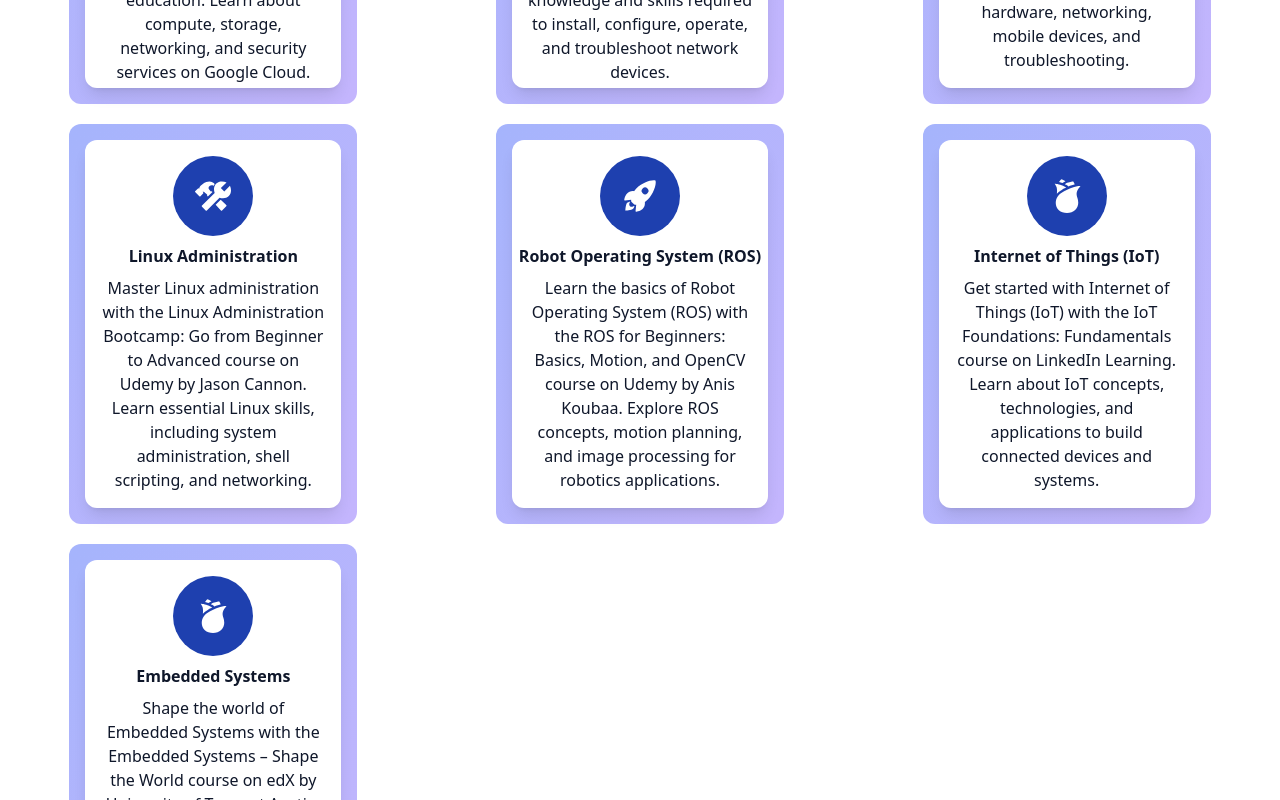
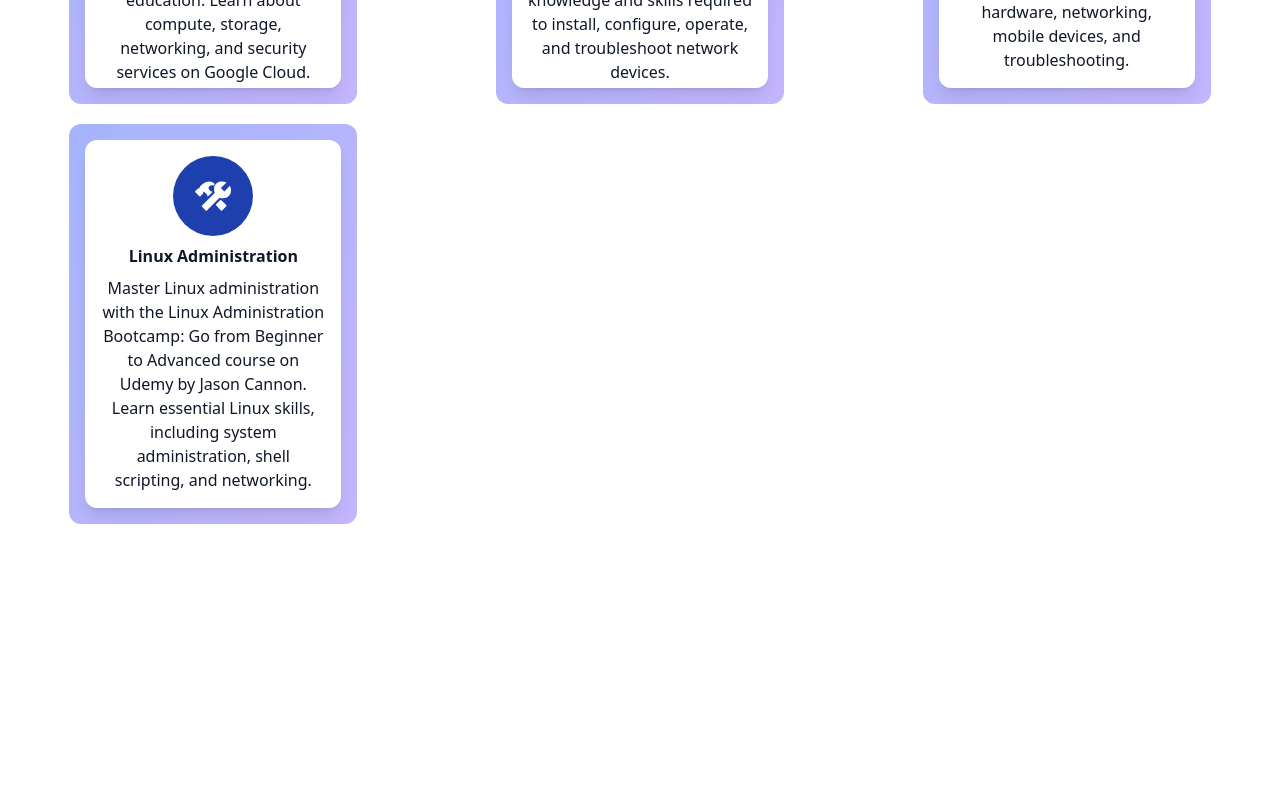
Before and after one commit to spydtech/EonlineCource, a React (Create React App) app: page /student in a window 1280 px wide. Shown: the part 3140-3940 px from the top of the page. After the commit the page ends 3732 px from the top, so only its background shows below. Built offline with nearby package versions, Linux system fonts and the light colour scheme.

Commit message:
updated code

```diff
--- a/src/Components/Home/Plat form/AllCourses/FullStack.jsx
+++ b/src/Components/Home/Plat form/AllCourses/FullStack.jsx
@@ -6,7 +6,7 @@
 
   const CourseCard = ({ id, title, description, image, link }) => {
     return (
-      <Link to={link || "/"}>
+      <Link to={link}>
         <div className="max-w-sm rounded overflow-hidden shadow-lg transition-transform duration-300 transform hover:scale-105">
           <img className="w-full" src={image} alt={title} />
           <div className="px-6 py-4">
@@ -23,7 +23,7 @@
       title: "Full Stack Web Development",
       description: "Learn how to build web applications from front to back.",
       image: "https://encrypted-tbn0.gstatic.com/images?q=tbn:ANd9GcQCP7WwqRZMt45muqpTdBtWssi3TJHjGG4UkwvxBaIBRAV5naPe4-XBwl6tatEPaZWkDDk&usqp=CAU",
-      link: "particularFullStack"
+      link: "/fullStackWebDevelopment"
     },
     {
       id: 2,
--- a/src/Components/Home/Plat form/StudentCourses.jsx
+++ b/src/Components/Home/Plat form/StudentCourses.jsx
@@ -4,121 +4,12 @@
 import { BiBarChartSquare } from 'react-icons/bi';
 import { IoLogoElectron, IoPhonePortrait, IoCodeWorking , IoFlask, IoGameController, IoLockClosed, IoAnalyticsSharp, IoCloudSharp, IoCodeSlash, IoShapes, IoPeople, IoShieldCheckmark, IoArrowUndoCircleSharp, IoBookSharp, IoConstructSharp, IoWifiSharp, IoRocketSharp, IoHardwareChipSharp, IoRoseSharp } from 'react-icons/io5';
 const StudentCourses = () => {
-  // const courseData = [
-  //   {
-  //     icon: <IoLogoElectron />,
-  //     title: "Full Stack Web Development",
-  //     description: "Explore the world of data analysis and machine learning.",
-  //     total: "425 courses",
-  //     link: "/datascience"
-  //   },
-  //   {
-  //     icon: <IoBriefcase />,
-  //     title: "Business",
-  //     description: "Learn key business strategies and management principles.",
-  //     total: "4244 courses",
-  //     link: "/business"
-  //   },
-  //   {
-  //     icon: <IoCodeSlash />,
-  //     title: "Computer Science",
-  //     description: "Master programming and software development skills.",
-  //     total: "628 courses",
-  //     link: "/computerscience"
-  //   },
-  //   {
-  //     icon: <IoMedkit />,
-  //     title: "Health",
-  //     description: "Explore health sciences and medical technologies.",
-  //     total: "471 courses",
-  //     link: "/health"
-  //   },
-  //   {
-  //     icon: <IoPeople />,
-  //     title: "Social Science",
-  //     description: "Study human behavior and societal trends.",
-  //     total: "555 courses",
-  //     link: "/socialscience"
-  //   },
-  //   {
-  //     icon: <IoBrush />,
-  //     title: "Personal Development",
-  //     description: "Improve personal skills and professional growth.",
-  //     total: "425 courses",
-  //     link: "/personaldevelopment"
-  //   },
-  //   {
-  //     icon: <IoShapes />,
-  //     title: "Arts and Humanities",
-  //     description: "Explore creativity, culture, and historical studies.",
-  //     total: "338 courses",
-  //     link: "/artsandHumanities"
-  //   },
-  //   {
-  //     icon: <IoLockClosed />,
-  //     title: "Cybersecurity",
-  //     description: "Protect systems, networks, and programs from digital attacks.",
-  //     courses: [
-  //       "Cybersecurity Fundamentals: Introduction to Cyber Security (Coursera by NYU)",
-  //       "Ethical Hacking: The Complete Ethical Hacking Course (Udemy by Ermin Kreponic)",
-  //       "Network Security: Network Security Fundamentals (Pluralsight)",
-  //       "Certifications: CompTIA Security+, Certified Ethical Hacker (CEH), Certified Information Systems Security Professional (CISSP)"
-  //     ],
-  //     link: "/cybersecurity"
-  //   },
-  //   {
-  //     icon: <IoAnalyticsSharp />,
-  //     title: "Data Science and Analytics",
-  //     description: "Analyze and interpret complex data.",
-  //     courses: [
-  //       "Data Analysis with Python: Python for Data Science and Machine Learning Bootcamp (Udemy by Jose Portilla)",
-  //       "Data Visualization: Data Visualization with Python (Coursera by University of Michigan)",
-  //       "Big Data: Big Data Specialization (Coursera by University of California, San Diego)",
-  //       "Data Engineering: Data Engineering, Big Data, and Machine Learning on GCP (Coursera by Google Cloud)"
-  //     ],
-  //     link: "/datascience"
-  //   },
-  //   {
-  //     icon: <IoCloudSharp />,
-  //     title: "Cloud Computing",
-  //     description: "Utilize remote servers hosted on the internet to store, manage, and process data.",
-  //     courses: [
-  //       "AWS: AWS Certified Solutions Architect – Associate (A Cloud Guru)",
-  //       "Microsoft Azure: Microsoft Certified: Azure Fundamentals (Pluralsight)",
-  //       "Google Cloud: Google Cloud Platform Fundamentals: Core Infrastructure (E-education)"
-  //     ],
-  //     link: "/cloudcomputing"
-  //   },
-  //   {
-  //     icon: <IoCodeWorkingSharp />,
-  //     title: "IT and Networking",
-  //     description: "Manage and maintain computer networks and related services.",
-  //     courses: [
-  //       "Cisco CCNA: Cisco CCNA 200-301 – The Complete Guide to Getting Certified (Udemy by Neil Anderson)",
-  //       "CompTIA A+: CompTIA A+ 2019 Certification 1001. The Total Course (Udemy by Mike Meyers)",
-  //       "Linux Administration: Linux Administration Bootcamp: Go from Beginner to Advanced (Udemy by Jason Cannon)"
-  //     ],
-  //     link: "/itandnetworking"
-  //   },
-  //   {
-  //     icon: <FaRobot />,
-  //     title: "Robotics and IoT",
-  //     description: "Explore the world of robotics and connected devices.",
-  //     courses: [
-  //       "Robot Operating System (ROS): ROS for Beginners: Basics, Motion, and OpenCV (Udemy by Anis Koubaa)",
-  //       "Internet of Things (IoT): IoT Foundations: Fundamentals (LinkedIn Learning)",
-  //       "Embedded Systems: Embedded Systems – Shape the World (edX by University of Texas at Austin)"
-  //     ],
-  //     link: "/roboticsandiot"
-  //   }
-  // ];
-
   const courseData = [
     {
       title: "Full Stack Web Development",
       icon: <IoLogoElectron />,
       description: "Learn to build dynamic websites and web applications with the Full Stack Web Development course. Covering both front-end and back-end development, this course will teach you everything you need to know to become a proficient web developer. Taught by Rob Percival on Udemy.",
-      link: "/particularFullStack"
+      link: "/fullStack"
     },
     {
       title: "Data Analytics",
@@ -229,24 +120,7 @@
       description: "Master Linux administration with the Linux Administration Bootcamp: Go from Beginner to Advanced course on Udemy by Jason Cannon. Learn essential Linux skills, including system administration, shell scripting, and networking.",
       link: "link-to-the-course"
     },
-    {
-      title: "Robot Operating System (ROS)",
-      icon: <IoRocketSharp />,
-      description: "Learn the basics of Robot Operating System (ROS) with the ROS for Beginners: Basics, Motion, and OpenCV course on Udemy by Anis Koubaa. Explore ROS concepts, motion planning, and image processing for robotics applications.",
-      link: "link-to-the-course"
-    },
-    {
-      title: "Internet of Things (IoT)",
-      icon: <IoRoseSharp />,
-      description: "Get started with Internet of Things (IoT) with the IoT Foundations: Fundamentals course on LinkedIn Learning. Learn about IoT concepts, technologies, and applications to build connected devices and systems.",
-      link: "link-to-the-course"
-    },
-    {
-      title: "Embedded Systems",
-      icon: <IoRoseSharp />,
-      description: "Shape the world of Embedded Systems with the Embedded Systems – Shape the World course on edX by University of Texas at Austin. Explore embedded systems design, programming, and interfacing for real-world applications.",
-      link: "link-to-the-course"
-    }
+
   ];
   return (
     <>
--- a/src/Components/Home/Plat form/particularCoursesPage/AboutCourses.jsx
+++ b/src/Components/Home/Plat form/particularCoursesPage/FullStackWebDevelopmentPage/AboutCourses.jsx
@@ -1,7 +1,7 @@
 import React, { useState, useEffect } from "react";
 import About from "./About";
 import Outcomes from "./Outcomes";
-import FullStackWebDev from "./FullStackWebDevelopmentFQA/FullStackWebDev";
+import FullStackWebDevFQACourses from "./FullStackWebDevFQACourses";
 const AboutCourses = () => {
     const [activeTab, setActiveTab] = useState("tab1");
 
@@ -84,7 +84,7 @@
               activeTab === "tab3" ? "" : "hidden"
             }`}
           >
-         <FullStackWebDev />
+         <FullStackWebDevFQACourses />
           </div>
           <div
             id="tab4"
--- a/src/Components/Home/Plat form/particularCoursesPage/ParticularFullStack.jsx
+++ b/src/Components/Home/Plat form/particularCoursesPage/FullStackWebDevelopmentPage/FullStackWebDevelopment.jsx
@@ -1,5 +1,5 @@
 import React from "react";
-import Navbar from "../../../Navbar";
+import Navbar from "../../../../Navbar";
 import AboutCourses from "./AboutCourses";
 
 const ParticularFullStack = () => {
```
Also changed, not shown: src/App.js (+69 -3 lines), src/Components/Home/Plat form/particularCoursesPage/FullStackWebDevelopmentPage/About.jsx (renamed from src/Components/Home/Plat form/particularCoursesPage/About.jsx), src/Components/Home/Plat form/particularCoursesPage/FullStackWebDevelopmentPage/FullStackWebDevFQACourses.jsx (renamed from src/Components/Home/Plat form/particularCoursesPage/FullStackWebDevelopmentFQA/FullStackWebDev.jsx), src/Components/Home/Plat form/particularCoursesPage/FullStackWebDevelopmentPage/Outcomes.jsx (renamed from src/Components/Home/Plat form/particularCoursesPage/Outcomes.jsx).
